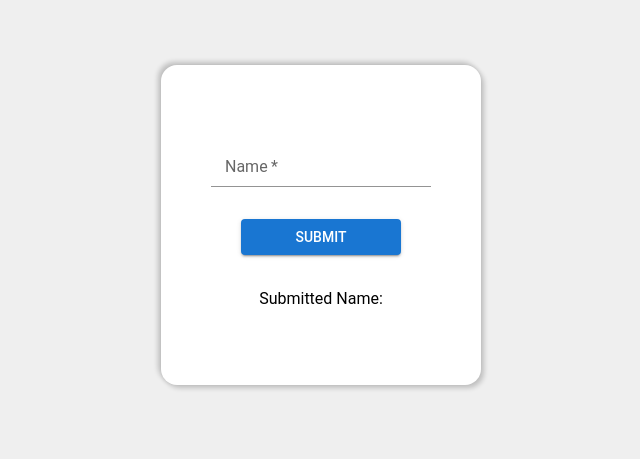
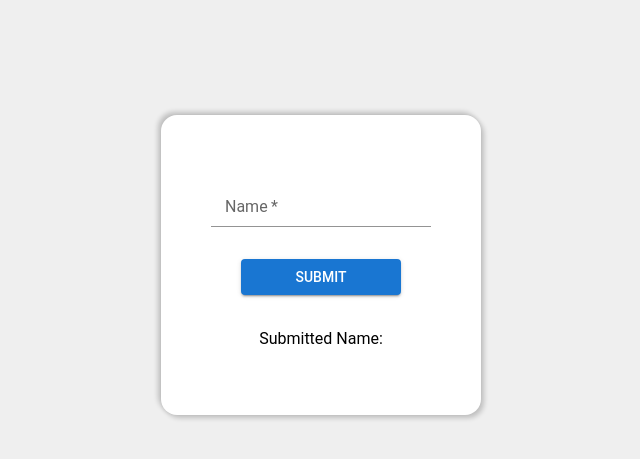
Before and after one commit to Vivekbhatt02/form-with-mui, a React (Create React App) app: page / in a window 1280 px wide. Shown: the part 135-594 px from the top of the page, without its empty margins (319-959 px from the left). Built offline with nearby package versions, Linux system fonts and the light colour scheme.

Commit message:
Feature-1-Created separate directory

```diff
--- a/src/App.js
+++ b/src/App.js
@@ -1,22 +1,31 @@
 import React,{useState} from 'react';
 import {ThemeProvider} from '@emotion/react';
-import {CustomTheme} from './CustomTheme';
-import {Button, Container, FormControl, InputLabel, Input, Typography} from '@mui/material';
+import {customTheme} from './components/themes/customTheme';
+import {Box, Button, Container, FormControl, InputLabel, Input, Typography} from '@mui/material';
+
+const pagestyle = {
+  backgroundColor: 'rgb(239, 239, 239)',
+  height: '100vh',
+  display: 'flex',
+  justifyContent: 'center',
+  alignItems: 'center',
+};
 
 const containerStyle = {
-  backgroundColor:'white',
-  height: '40vh',
+  backgroundColor: 'white',
   width: '20rem',
-  marginTop: '25vh',
+  paddingTop: '4rem',
+  paddingBottom: '4rem',
   display: 'flex',
   flexDirection: 'column',
   justifyContent: 'center',
   alignItems: 'center',
   gap: '2rem',
-  borderRadius:'1rem',
-  boxShadow:
-   ' 0.1875rem 0.1875rem 0.3125rem rgba(0, 0, 0, 0.2), -0.1875rem -0.1875rem 0.3125rem rgba(0, 0, 0, 0.2)'
-
+  borderRadius: '1rem',
+  boxShadow: [
+  "0.1875rem 0.1875rem 0.3125rem rgba(0, 0, 0, 0.2)",
+  " -0.1875rem -0.1875rem 0.3125rem rgba(0, 0, 0, 0.2)"
+  ].join(',')
 };
 
 export default function App() {
@@ -29,7 +38,8 @@ export default function App() {
     setName('')
   }
   return (
-    <ThemeProvider theme={CustomTheme}>
+    <ThemeProvider theme={customTheme}>
+      <Box sx={pagestyle}>
         <Container sx={containerStyle}>
           <FormControl defaultValue="" required>
             <InputLabel htmlFor="name-input">Name</InputLabel>
@@ -46,6 +56,7 @@ export default function App() {
             Submitted Name:{submittedName}
           </Typography>
         </Container>
+      </Box>
     </ThemeProvider>
   );
 }
--- a/src/CustomTheme.js
+++ b/src/components/themes/customTheme.js
@@ -1,6 +1,6 @@
 import { createTheme } from "@mui/material";
 
-export const CustomTheme = createTheme({
+export const customTheme = createTheme({
     typography: {
         fontFamily: [ 'cursive', 'Roboto',
         'Raleway',
--- a/src/index.css
+++ b/src/index.css
@@ -5,7 +5,6 @@ body {
     sans-serif;
   -webkit-font-smoothing: antialiased;
   -moz-osx-font-smoothing: grayscale;
-  background-color:rgb(239, 239, 239);
 }
 
 code {
```
Lines whose indentation alone changed are shown as unchanged.
